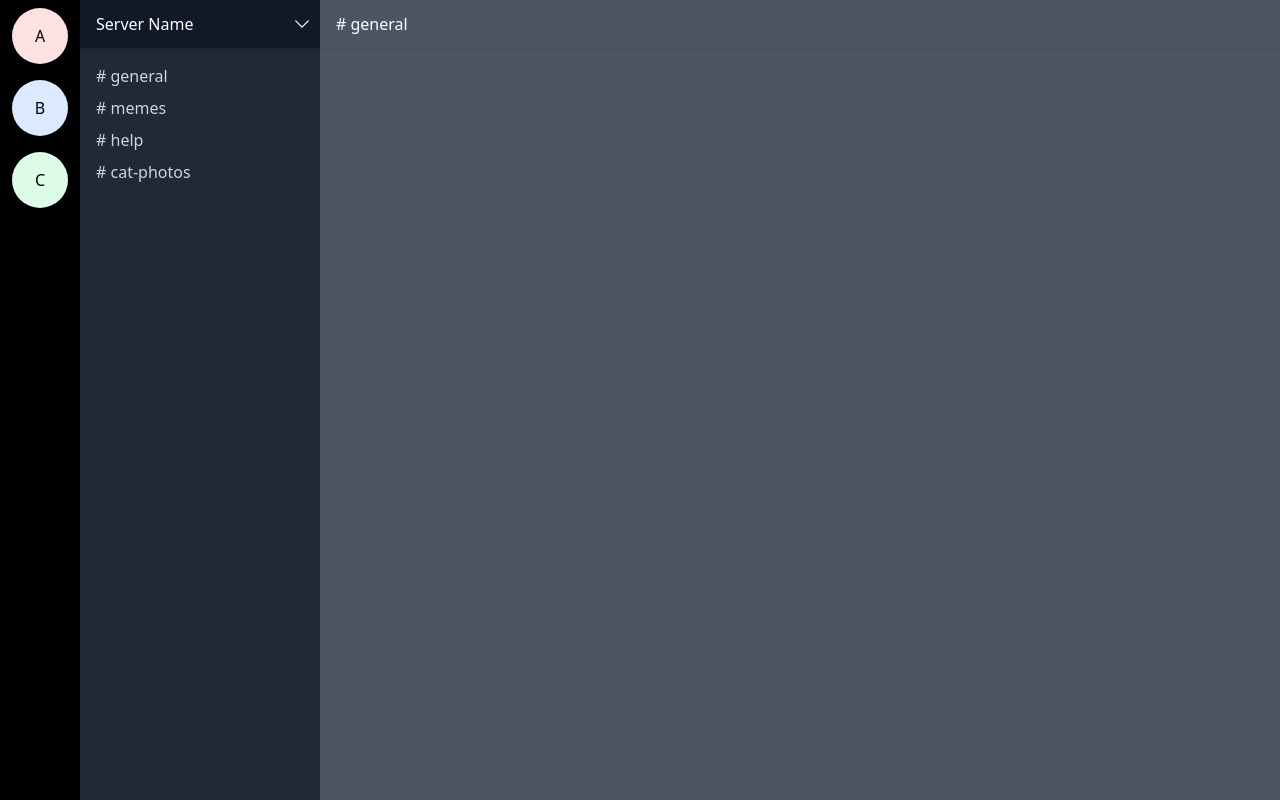
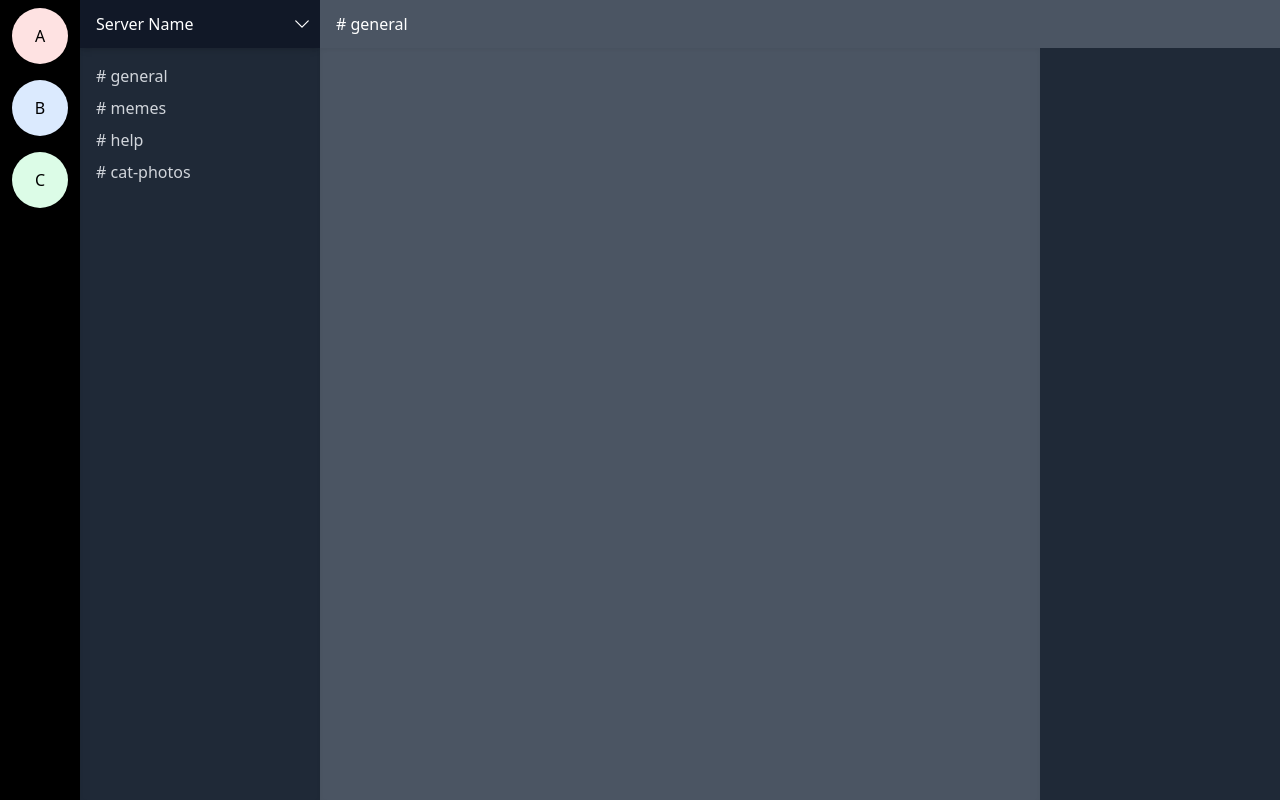
Before and after one commit to arnavb/mayhem, a Next.js app: page / in a window 1280 px wide. Built offline with nearby package versions, Linux system fonts and the light colour scheme.

Commit message:
Create components for message box and people list

```diff
--- a/src/app/components/ChatContainer.tsx
+++ b/src/app/components/ChatContainer.tsx
@@ -1,5 +1,13 @@
+import MessageContainer from "./MessageContainer";
+import PeopleList from "./PeopleList";
+
 const ChatContainer = () => {
-  return <div className="bg-gray-600 flex-grow shadow-inner"></div>;
+  return (
+    <div className="flex-grow flex">
+      <MessageContainer />
+      <PeopleList />
+    </div>
+  );
 };
 
 export default ChatContainer;
--- /dev/null
+++ b/src/app/components/MessageContainer.tsx
@@ -0,0 +1,5 @@
+const MessageContainer = () => {
+  return <div className="w-3/4 bg-gray-600 shadow-inner"></div>;
+};
+
+export default MessageContainer;
--- /dev/null
+++ b/src/app/components/PeopleList.tsx
@@ -0,0 +1,5 @@
+const PeopleList = () => {
+  return <div className="w-1/4 bg-gray-800"></div>;
+};
+
+export default PeopleList;
```
